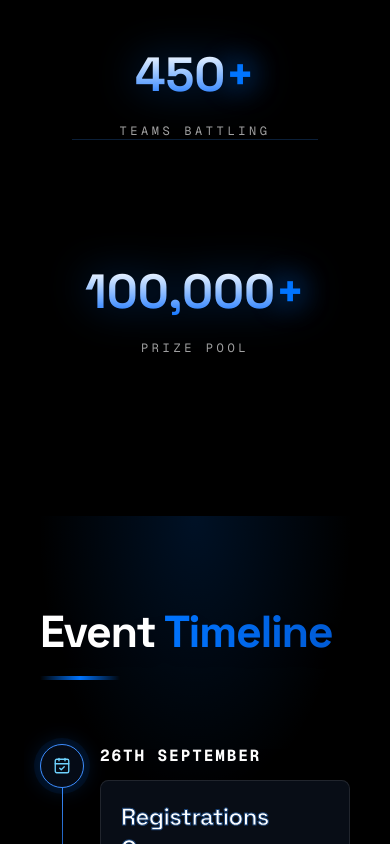
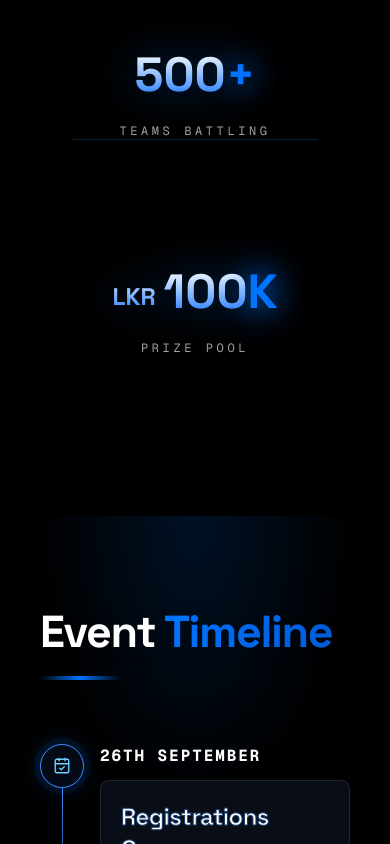
Before and after one commit to Vishwa-Srinath/moraXtreme_11.0, a Next.js app: page / in a window 390 px wide. Shown: the part 5952-6796 px from the top of the page. Built offline with nearby package versions, Linux system fonts and the light colour scheme.

Commit message:
fix : small ui changes

```diff
--- a/src/components/DynamicNavbar.tsx
+++ b/src/components/DynamicNavbar.tsx
@@ -11,7 +11,7 @@ const NAV_ITEMS = [
   { id: "highlights", label: "Highlights" },
   { id: "legacy", label: "Legacy" },
   { id: "timeline", label: "Timeline" },
-  { id: "why-join", label: "Why Join ?" },
+  { id: "why-join", label: "Why Join?" },
   { id: "gallery", label: "Gallery" },
   { id: "team", label: "Contact Us" },
 ]
--- a/src/components/landing/LegacySection.tsx
+++ b/src/components/landing/LegacySection.tsx
@@ -22,7 +22,7 @@ export default function LegacySection() {
 
           {/* Stats Grid */}
           <div className="flex w-full flex-col items-center justify-around gap-16 divide-y divide-[#163E70]/50 md:flex-row md:gap-8 md:divide-x md:divide-y-0">
-            {LEGACY_STATS.map(({ value, label }, i) => (
+            {LEGACY_STATS.map(({ value, label, prefix, suffix }, i) => (
               <div
                 key={label}
                 className={`group/stat flex w-full flex-col items-center px-4 text-center md:px-8 ${
@@ -30,8 +30,17 @@ export default function LegacySection() {
                 }`}
               >
                 <div className="mb-6 bg-gradient-to-b from-white to-[#0074FF] bg-clip-text font-[family-name:var(--font-space)] text-5xl font-black text-transparent drop-shadow-[0_0_20px_rgba(0,116,255,0.4)] transition-transform duration-500 group-hover/stat:scale-110 md:text-7xl">
+                  {prefix && (
+                    <span className="mr-2 align-middle text-2xl md:text-4xl">
+                      {prefix}
+                    </span>
+                  )}
                   <AnimatedCounter value={value} />
-                  <span className="text-[#0074FF] drop-shadow-[0_0_15px_#0074FF]">+</span>
+                  {suffix && (
+                    <span className="text-[#0074FF] drop-shadow-[0_0_15px_#0074FF]">
+                      {suffix}
+                    </span>
+                  )}
                 </div>
                 <div className="font-mono text-xs tracking-[0.3em] text-neutral-400 uppercase md:text-sm">
                   {label}
--- a/src/data/stats.ts
+++ b/src/data/stats.ts
@@ -1,5 +1,11 @@
-export const LEGACY_STATS = [
-  { value: 1500, label: "Competitors" },
-  { value: 450,  label: "Teams Battling" },
-  { value: 100000, label: "Prize Pool" },
-] as const
+export const LEGACY_STATS: {
+  value: number
+  label: string
+  prefix?: string
+  suffix?: string
+}[] = [
+    { value: 1500, label: "Competitors", suffix: "+" },
+    { value: 500, label: "Teams Battling", suffix: "+" },
+    // Shown as "LKR 100K": the full "LKR 100,000" overflows the column at this size.
+    { value: 100, label: "Prize Pool", prefix: "LKR", suffix: "K" },
+  ]
```
